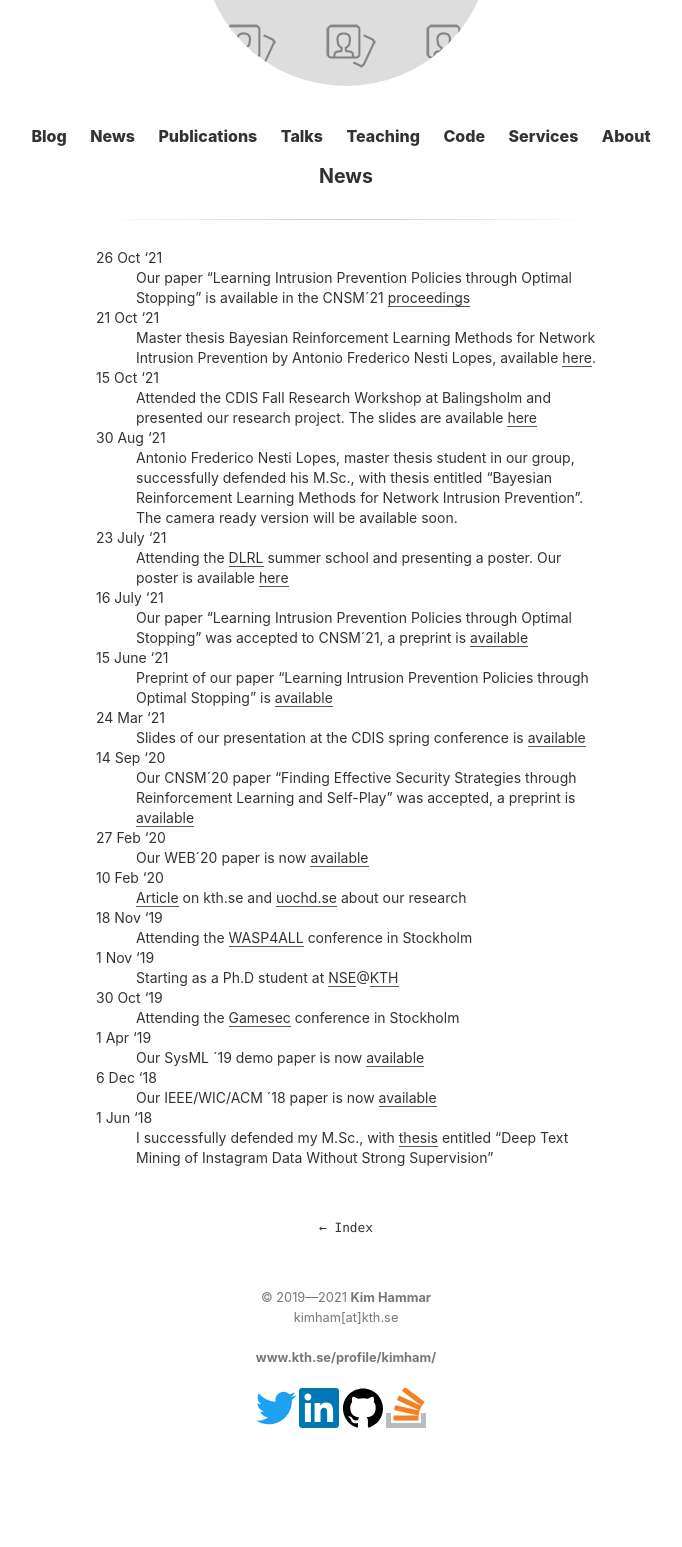
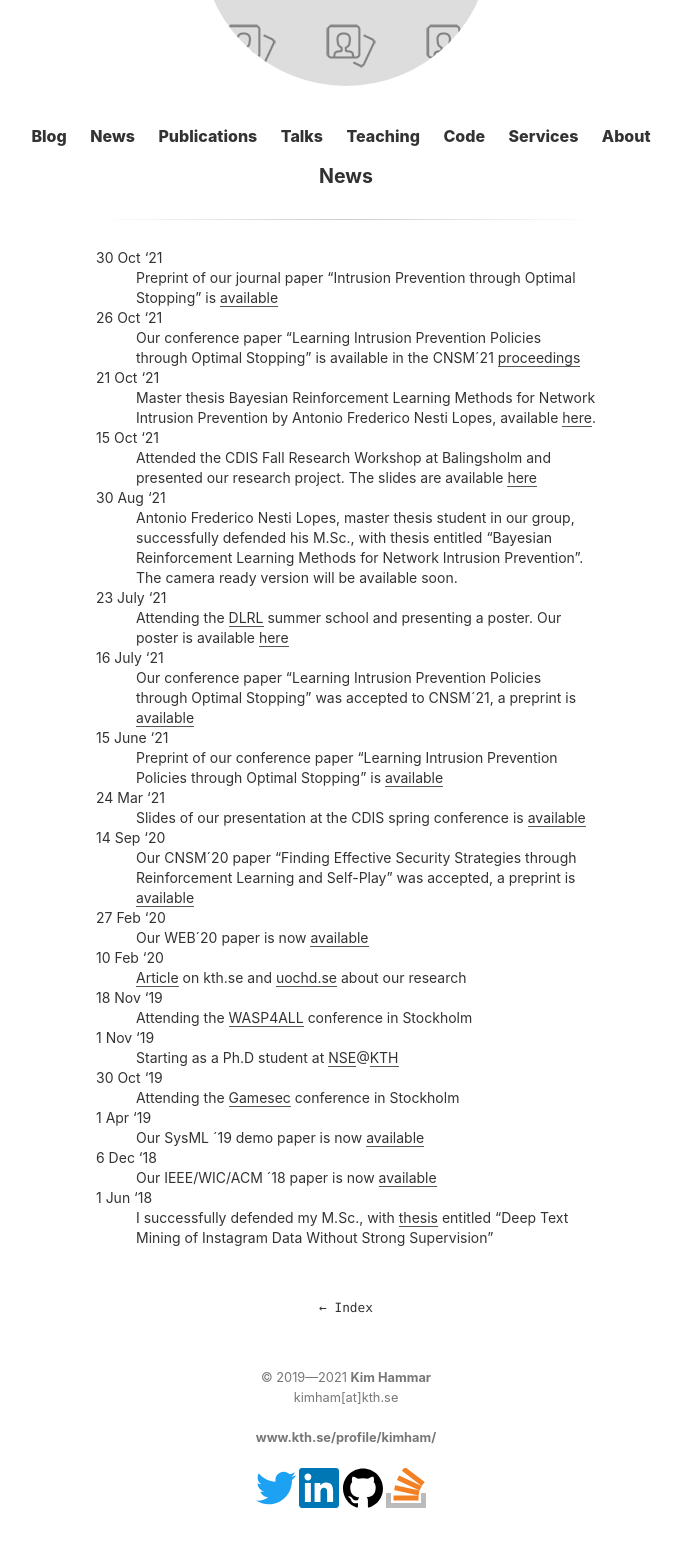
Before and after one commit to Limmen/Limmen.github.io, a Jekyll site: the page built from news.md, in a window 1280 px wide, cut to the strip 244-1793 px from the top of the page. Shown: the whole strip, without its empty margins (294-976 px from the left). Built offline with Jekyll 4.4.1, drawn with Linux system fonts in a browser that asks for light colours; before the commit the page ends 1713 px from its top, so only the background shows below that.

Commit message:
upd news

```diff
--- a/news.md
+++ b/news.md
@@ -3,8 +3,11 @@ layout: page
 title: News
 ---
 
+30 Oct '21
+:   Preprint of our journal paper "Intrusion Prevention through Optimal Stopping" is [available](/assets/papers/TNSM_22_Hammar_Stadler_Draft_30_Oct_21.pdf)
+
 26 Oct '21
-:   Our paper "Learning Intrusion Prevention Policies through Optimal Stopping" is available in the CNSM´21 [proceedings](http://dl.ifip.org/db/conf/cnsm/cnsm2021/index.html)
+:   Our conference paper "Learning Intrusion Prevention Policies through Optimal Stopping" is available in the CNSM´21 [proceedings](http://dl.ifip.org/db/conf/cnsm/cnsm2021/index.html)
 
 21 Oct '21
 :   Master thesis Bayesian Reinforcement Learning Methods for Network Intrusion Prevention by Antonio Frederico Nesti Lopes, available [here](/assets/papers/Antonio_Nesti_Lopes_2021_Master_Thesis.pdf).
@@ -19,10 +22,10 @@ title: News
 :   Attending the [DLRL](https://dlrl.ca/) summer school and presenting a poster. Our poster is available [here](https://limmen.dev/assets/papers/poster_dlrl_21_optimal_stopping_KimHammar_jul_21.pdf)
 
 16 July '21
-:   Our paper "Learning Intrusion Prevention Policies through Optimal Stopping" was accepted to CNSM´21, a preprint is [available](https://arxiv.org/pdf/2106.07160.pdf)
+:   Our conference paper "Learning Intrusion Prevention Policies through Optimal Stopping" was accepted to CNSM´21, a preprint is [available](https://arxiv.org/pdf/2106.07160.pdf)
 
 15 June '21
-:   Preprint of our paper "Learning Intrusion Prevention Policies through Optimal Stopping" is [available](https://arxiv.org/pdf/2106.07160.pdf)
+:   Preprint of our conference paper "Learning Intrusion Prevention Policies through Optimal Stopping" is [available](https://arxiv.org/pdf/2106.07160.pdf)
 
 24 Mar '21
 :   Slides of our presentation at the CDIS spring conference is [available](https://limmen.dev/assets/slides/Kim_Hammar_Rolf_Stadler_CDIS_Spring_Conference_March_24_Self_learning_Systems_for_Defense.pdf)
```
